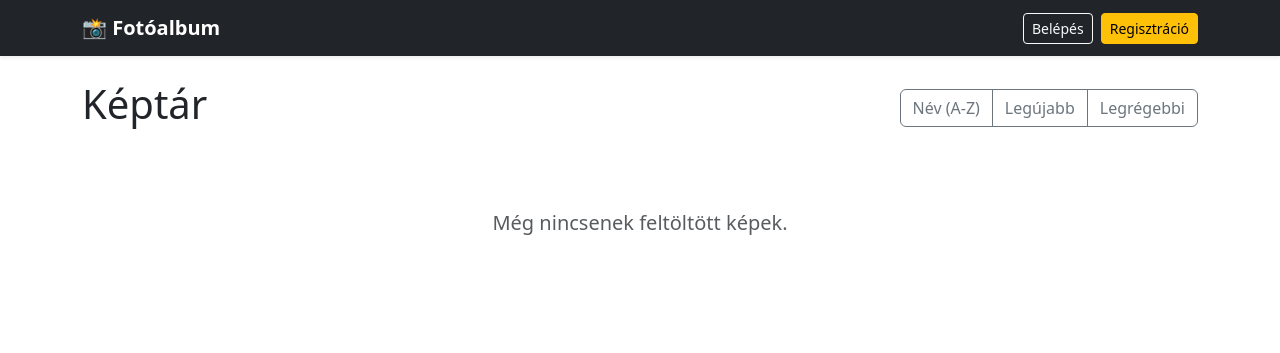
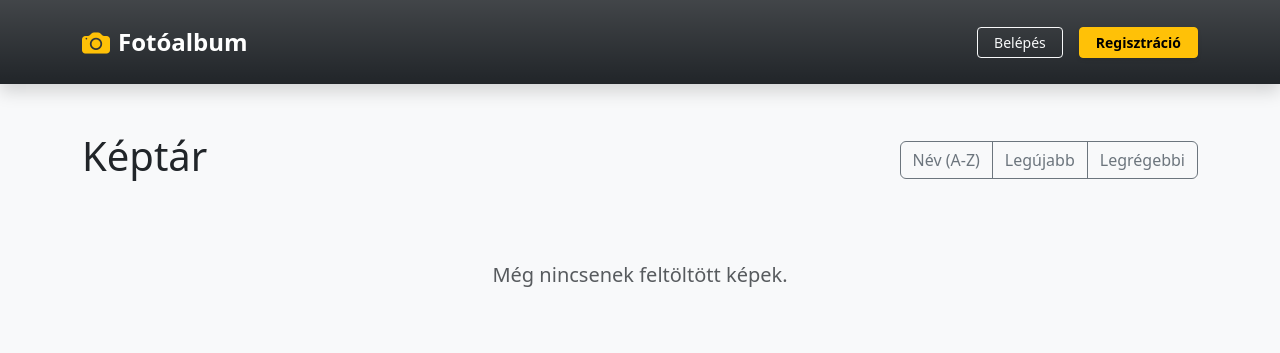
Before and after one commit to kanyadirichard/felholabor1, a Django app: template core/templates/core/photo_list.html in a window 1280 px wide. Shown: the top 353 px of the page. Run offline with Django 3.2, Linux system fonts and the light colour scheme; the template is opened without the code that fills it, so the values that code supplies are empty.

Commit message:
Updated header style

```diff
--- a/core/templates/base.html
+++ b/core/templates/base.html
@@ -5,34 +5,47 @@
     <meta name="viewport" content="width=device-width, initial-scale=1.0">
     <title>BME Fotóalbum</title>
     <link href="https://cdn.jsdelivr.net/npm/bootstrap@5.3.0/dist/css/bootstrap.min.css" rel="stylesheet">
+    <link rel="stylesheet" href="https://cdn.jsdelivr.net/npm/bootstrap-icons@1.11.1/font/bootstrap-icons.css">
+
+    <style>
+        body { background-color: #f8f9fa; }
+    </style>
 </head>
 <body>
 
-    <nav class="navbar navbar-expand-lg navbar-dark bg-dark mb-4 shadow-sm">
+    <nav class="navbar navbar-expand-lg navbar-dark bg-dark bg-gradient py-3 shadow mb-5">
         <div class="container">
-            <a class="navbar-brand fw-bold" href="{% url 'photo_list' %}">📸 Fotóalbum</a>
+            <a class="navbar-brand fw-bold fs-4 d-flex align-items-center" href="{% url 'photo_list' %}">
+                <i class="bi bi-camera-fill text-warning me-2 fs-3"></i>
+                <span>Fotóalbum</span>
+            </a>
 
             <div class="d-flex align-items-center">
                 {% if user.is_authenticated %}
-                    <span class="navbar-text me-3 text-white">
-                        Szia, <b>{{ user.username }}</b>!
+                    <span class="navbar-text me-4 text-light d-flex align-items-center">
+                        <i class="bi bi-person-circle fs-5 me-2"></i>
+                        <span>Szia, <b class="text-white">{{ user.username }}</b>!</span>
                     </span>
 
-                    <a href="{% url 'photo_upload' %}" class="btn btn-primary btn-sm me-2">Új kép feltöltése</a>
+                    <a href="{% url 'photo_upload' %}" class="btn btn-success btn-sm me-3 fw-bold shadow-sm d-flex align-items-center">
+                        <i class="bi bi-plus-lg me-1"></i> Új kép
+                    </a>
 
                     <form action="{% url 'logout' %}" method="post" class="m-0">
                         {% csrf_token %}
-                        <button type="submit" class="btn btn-danger btn-sm">Kilépés</button>
+                        <button type="submit" class="btn btn-outline-danger btn-sm shadow-sm d-flex align-items-center">
+                            <i class="bi bi-box-arrow-right me-1"></i> Kilépés
+                        </button>
                     </form>
                 {% else %}
-                    <a href="{% url 'login' %}" class="btn btn-outline-light btn-sm me-2">Belépés</a>
-                    <a href="{% url 'signup' %}" class="btn btn-warning btn-sm">Regisztráció</a>
+                    <a href="{% url 'login' %}" class="btn btn-outline-light btn-sm me-3 px-3">Belépés</a>
+                    <a href="{% url 'signup' %}" class="btn btn-warning btn-sm fw-bold px-3 shadow-sm">Regisztráció</a>
                 {% endif %}
             </div>
         </div>
     </nav>
 
-    <div class="container">
+    <div class="container pb-5">
         {% block content %}
         {% endblock %}
     </div>
```
